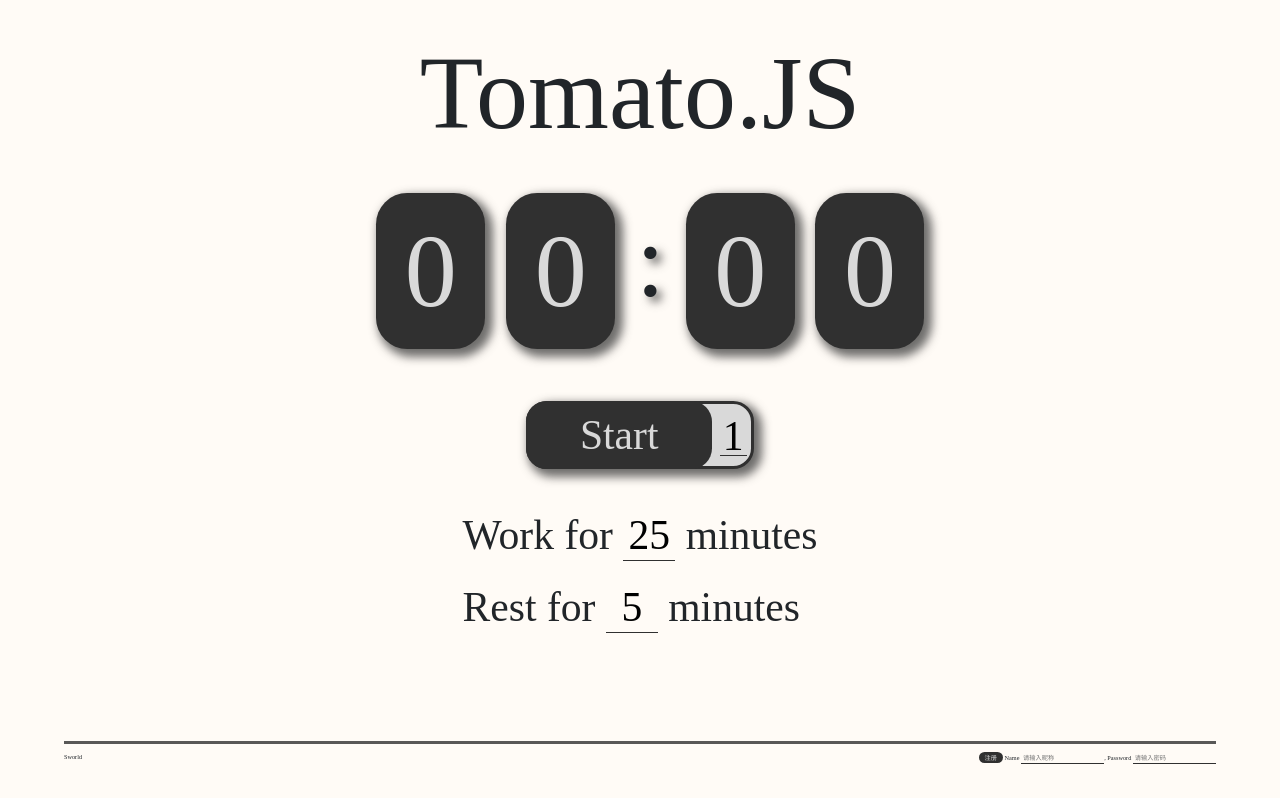
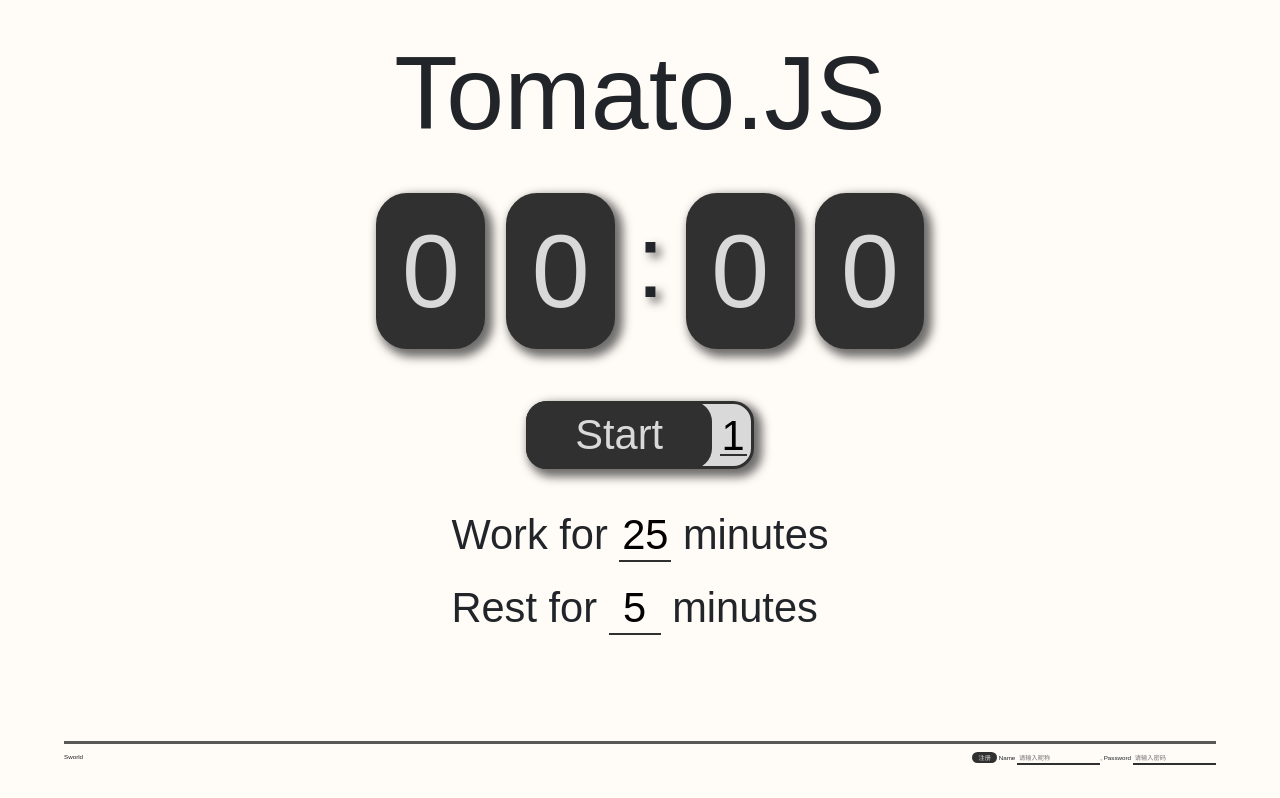
Before and after one commit to mcthesw/tomato-clock.js, a website: page res/html/index.html in a window 1280 px wide. Shown: the top 798 px of the page. Drawn offline with nearby package versions, Linux system fonts and the light colour scheme; no server answers; a web font is replaced by a local one.

Commit message:
重构函数,优化可读性

```diff
--- a/package.json
+++ b/package.json
@@ -1,7 +1,7 @@
 {
   "name": "tomatoclock",
   "version": "0.0.1",
-  "description": "a simple TamatoClock",
+  "description": "a simple TomatoClock",
   "main": "server.js",
   "author": "Sworld",
   "license": "ISC",
--- a/res/JsTools/clock.js
+++ b/res/JsTools/clock.js
@@ -276,7 +276,7 @@ function secondTimer(work, rest, times) {
                 print_time(minutes_seconds.minutes, minutes_seconds.seconds)
             }
             totalSeconds--
-        }, 10)
+        }, 1000)
 }
 
 /**
--- a/res/css/mystyle.css
+++ b/res/css/myStyle.css
@@ -1,6 +1,7 @@
+/*noinspection CssUnknownTarget*/
 @font-face {
     font-family: 'iPix';
-    src: url("/res/font/IPix.ttf");
+    src: url("/font/IPix.ttf");
 }
 
 :root{
@@ -8,13 +9,12 @@
 }
 
 body {
-    font-family: 'iPix','Sans-serif';
+    font-family: 'iPix', sans-serif;
     background-color: rgb(255, 251, 246);
 }
 
 .titleContainer {
-    margin: auto;
-    margin-top: 1.5rem;
+    margin: 1.5rem auto auto;
 }
 
 .titleContainer > h1 {
@@ -51,7 +51,7 @@ body {
 
 #colon{
     position: relative;
-    background-color: none;
+    background-color: unset;
     top: -0.5rem;
     text-shadow: 5px 5px 10px rgba(48, 48, 48, 0.7);
 }
@@ -69,7 +69,6 @@ body {
 
     background-color: rgb(217, 217, 217);
     border:3px solid rgb(48, 48, 48);
-    border-color: rgb(48, 48, 48);
     border-radius: 1rem;
 }
 
@@ -104,12 +103,11 @@ input#inputTimes{
     left: 0.2rem;
     padding-top: 0.7rem;
 
-    border-bottom: 1.5px solid rgb(48, 48, 48);
+    border-bottom: 2px solid rgb(48, 48, 48);
 }
 
 #wordContainer{
-    margin: auto;
-    margin-top: 2rem;
+    margin: 2rem auto auto;
 }
 #wordContainer > p{
     line-height: 1.5rem;
@@ -123,7 +121,7 @@ input#inputTimes{
     width: 2.5rem;
     text-align: center;
 
-    border-bottom: 1.5px solid rgb(48, 48, 48);
+    border-bottom: 2px solid rgb(48, 48, 48);
 }
 
 hr.normal-hr{
@@ -134,9 +132,7 @@ hr.normal-hr{
 
 div#midPageContainer{
     width: 90vw;
-    margin: auto;
-    margin-top: -0.6rem;
-    margin-bottom: 5vh;
+    margin: -0.6rem auto 5vh;
 
     font-size: 0.3rem;
 }
@@ -161,7 +157,7 @@ div#accountContainer > input{
     width: 4rem;
     text-align: left;
 
-    border-bottom: 1.5px solid rgb(48, 48, 48);
+    border-bottom: 2px solid rgb(48, 48, 48);
 }
 
 #page2 > .row {
--- a/server.js
+++ b/server.js
@@ -57,10 +57,9 @@ app.get("/getSta/*", async function (req, res) {
 })
 
 
-
 const parse = require("url").parse
 app.get("/app?*",function (req,res){
-    // noinspection JSCheckFunctionSignatures
+
     let user = parse(req.url, true).query
     let ip = req.ip
     try{
@@ -80,7 +79,6 @@ app.get("/app?*",function (req,res){
         res.status(400).send(err);
         console.log(err);
     }
-
 })
 app.use(express.static("res"));
 
```
Also changed, not shown: db.js (+45 -25 lines).
